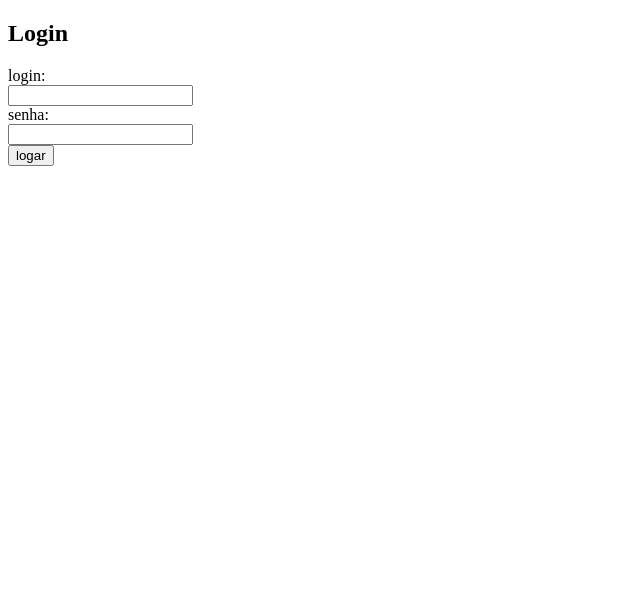
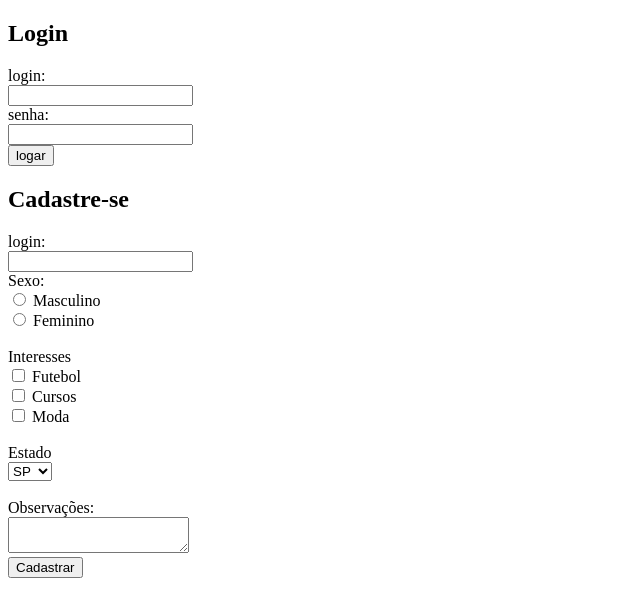
Before and after one commit to vmotabueno/Curso_Web, a plain HTML site: page primeiro projeto/index.html in a window 1280 px wide. Shown: the whole page, without its empty margins (0-640 px from the left). Drawn offline with Linux system fonts and the light colour scheme.

Commit message:
mais componentes de formulário

```diff
--- a/primeiro projeto/index.html
+++ b/primeiro projeto/index.html
@@ -18,8 +18,35 @@
             <br>
 
             <input type="button" value="logar">
+        </form>
 
+        <h2>Cadastre-se</h2>
+        <form>
+            login:<br>
+            <input type="text" name="login"><br>
 
+            Sexo: <br>
+            <input type="radio" name="Sexo" value="M"> Masculino<br>
+            <input type="radio" name="Sexo" value="F"> Feminino<br><br>
+
+            Interesses<br>
+            <input type="checkbox" name="Interesses"> Futebol<br>
+            <input type="checkbox" name="Interesses"> Cursos<br>
+            <input type="checkbox" name="Interesses"> Moda<br><br>
+
+            Estado<br>
+            <select name="Estado">
+                <option value="sp">SP</option>
+                <option value="mg">MG</option>
+                <option value="rj">RJ</option>
+                <option value="rs">RS</option>
+            </select><br><br>
+
+            Observações: <br>
+            <textarea></textarea><br>
+
+            <input type="submit" value="Cadastrar">
         </form>
+
     </body>
 </html>
```
